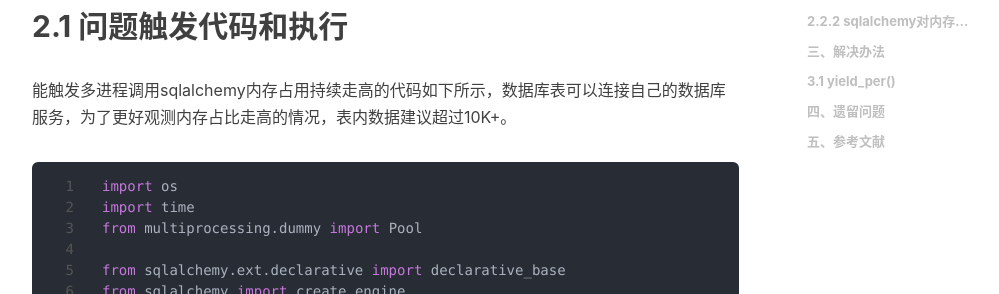
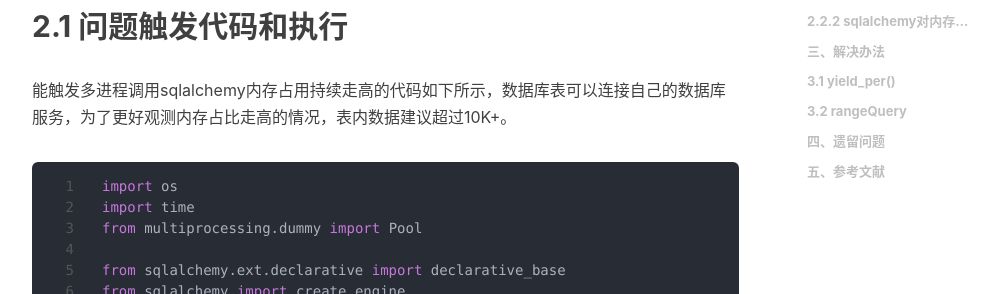
Before and after one commit to shihai1991/shihai1991.github.io, a Jekyll site: the page built from _posts/2022-09-20-multiprocessing-sqlalchemy.md, in a window 1280 px wide and 900 px high, scrolled down 604 px. Shown: the part 203-497 px from the top of the window, without its empty margins (233-1232 px from the left). Built offline with Jekyll 4.4.1, drawn with Linux system fonts in a browser that asks for light colours; nearby versions of some CDN libraries; comment, search, counter and statistics services are not loaded.

Commit message:
Update 2022-09-20-multiprocessing-sqlalchemy.md

```diff
--- a/_posts/2022-09-20-multiprocessing-sqlalchemy.md
+++ b/_posts/2022-09-20-multiprocessing-sqlalchemy.md
@@ -138,6 +138,8 @@
 ## 3.1 [yield_per()](https://docs.sqlalchemy.org/en/14/orm/query.html?highlight=yield_per#sqlalchemy.orm.Query.yield_per)
 当查询结果较大时，可以通过调用`yield_per()`函数来批量查询结果，这样就避免python解释器开辟较大的内存区。
 
+## 3.2 [rangeQuery](https://github.com/sqlalchemy/sqlalchemy/wiki/RangeQuery-and-WindowedRangeQuery)
+
 # 四、遗留问题
 1. 进程内存占用在查询后未恢复为原先的内存占用规模？
 上面的测试代码，内存占用初始的240112Kb到最后的399960Kb，这个可能和area区pool资源管理有关，待分析。
```
